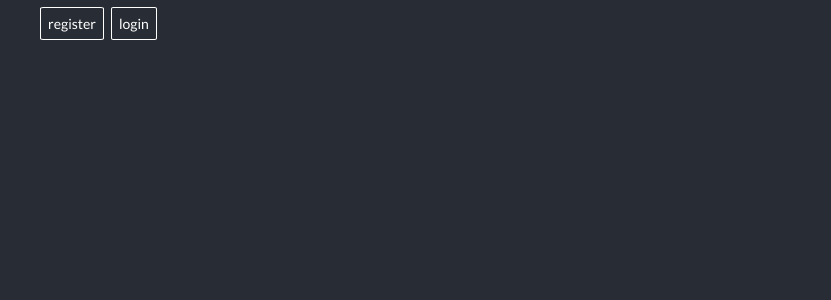
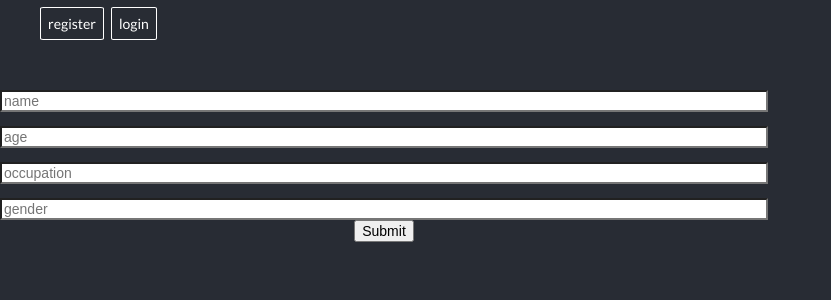
Before and after one commit to evanfujita/flatnote_frontend, a React (Create React App) app: page / in a window 1280 px wide. Shown: the top 300 px of the page, without its empty margins (0-831 px from the left). Built offline with nearby package versions, Linux system fonts and the light colour scheme.

Commit message:
DynamicForm creates input fields for each prop passed in

```diff
--- a/src/App.js
+++ b/src/App.js
@@ -5,6 +5,7 @@ import NoteForm from './components/forms/NoteForm'
 import TaskForm from './components/forms/TaskForm'
 import NotesContainer from './components/main/NotesContainer'
 import { useSelector } from 'react-redux'
+import DynamicForm from './components/forms/DynamicForm'
 
 function App() {
   const user = useSelector(state => state.user)
@@ -15,6 +16,7 @@ function App() {
   const viewNotes = useSelector(state => state.selections.viewNotes)
   const viewTasks = useSelector(state => state.selections.viewTasks)
   const displayUpdateForm = useSelector(state => state.selections.updateNoteForm)
+  const items = ['name', 'age', 'occupation', 'gender']
 
   return (
         <div>
@@ -26,11 +28,13 @@ function App() {
               {user && user.id ? <NotesContainer /> : null}
             </div>
             <div class='second-column'>
-              {user === 'FAIL' ? 'There was a problem' : null}
+              <DynamicForm items={items} />
+
+              {/* {user === 'FAIL' ? 'There was a problem' : null}
               {selectedNote ? <Item item={selectedNote} type='note' /> : null}
               {selectedTask ? <Item item={selectedTask} type='task' /> : null}
               {displayNoteForm && viewNotes ? <NoteForm /> : null}
-              {displayTaskForm && viewTasks ? <TaskForm /> : null}
+              {displayTaskForm && viewTasks ? <TaskForm /> : null} */}
             </div>
           </div>
         </div>
--- a/src/components/forms/DynamicForm.js
+++ b/src/components/forms/DynamicForm.js
@@ -1,10 +1,18 @@
-import React from 'react'
+import React, { useState } from 'react'
 
 const DynamicForm = props => {
+    const [state, setState] = useState('')
+
+    const handleChange = event => {
+        const change = {...state, [event.target.name]: event.target.value}
+        setState(change)
+    }
+    const formFields = props.items.map(item => (<input key={item} class='form-field' type='text' name={item} placeholder={item} onChange={handleChange}/>))
     return(
-        <div>
-
-        </div>
+        <form>
+            {formFields}
+            <input type='submit' value='Submit' />
+        </form>
     )
 }
 
```
